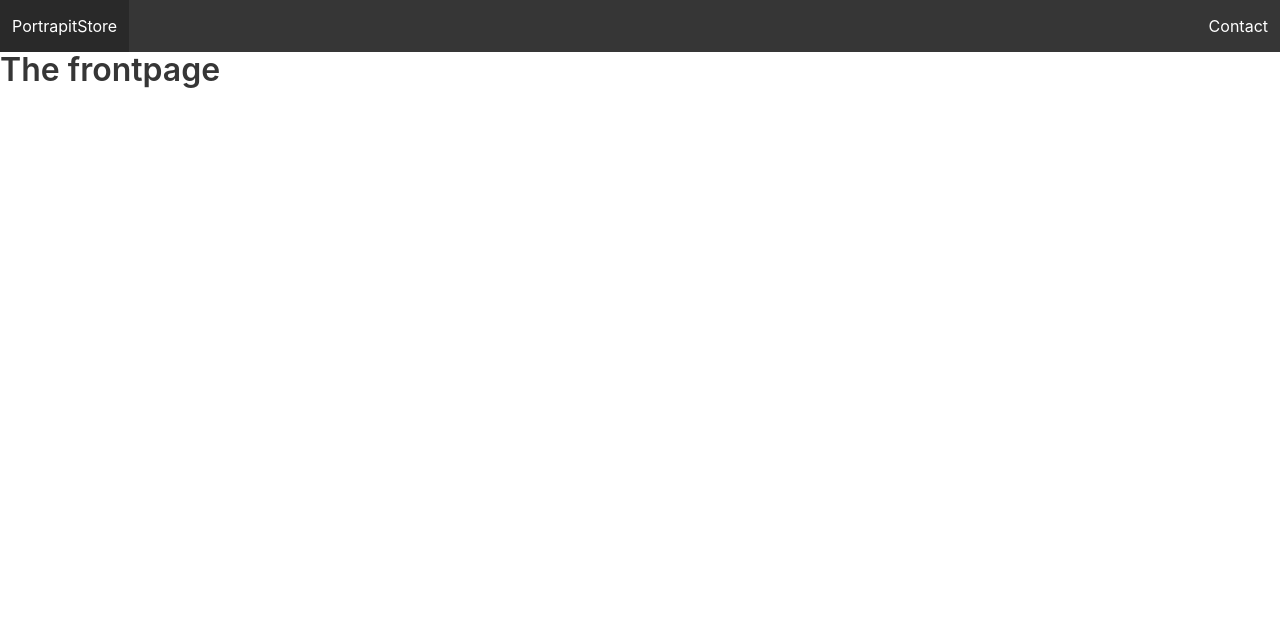
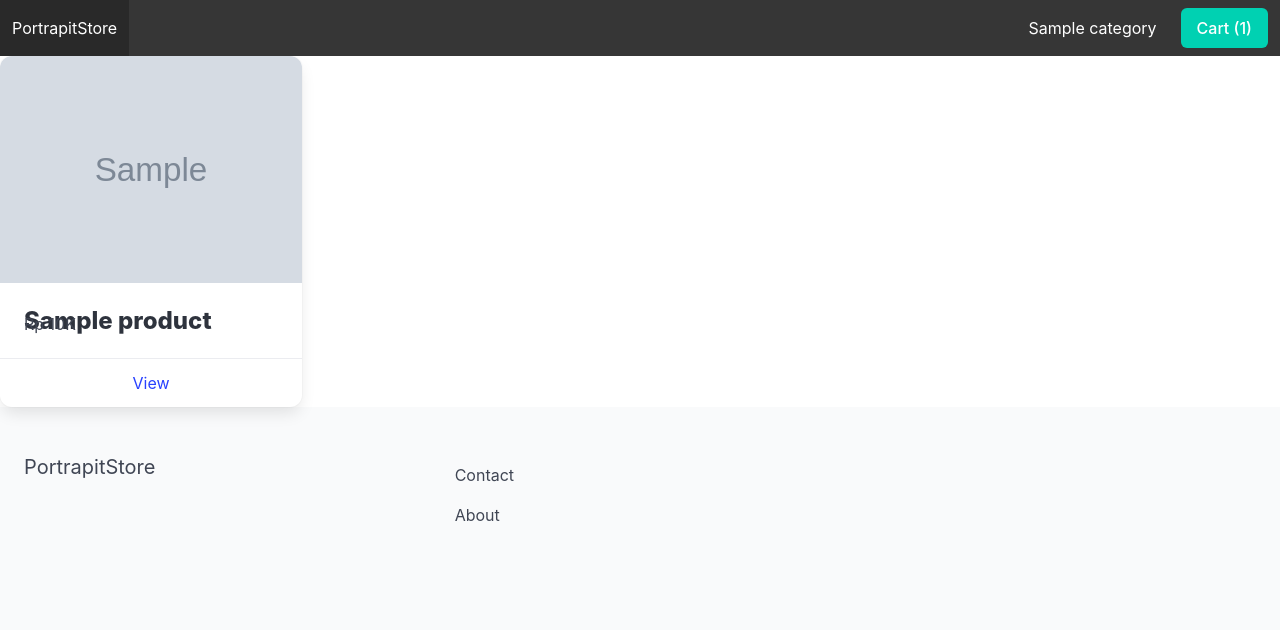
Before and after one commit to Michkail/portrapit-store, a Django app: template apps/core/templates/frontpage.html in a window 1280 px wide. Shown: the top 630 px of the page. Run offline with Django 3.2, Linux system fonts and the light colour scheme; the template is opened without the code that fills it: most values are stand-ins (such as "Sample title", 1, 10 or a date in 2020); grey boxes marked "Sample" are stand-in pictures; some libraries are stand-ins or nearby versions.

```diff
--- a/apps/core/templates/base.html
+++ b/apps/core/templates/base.html
@@ -1,18 +1,21 @@
+{% load static %}
 <!DOCTYPE html>
 <html>
   <head>
     <meta charset="utf-8">
     <meta name="viewport" content="width=device-width, initial-scale=1">
-        <title>PortrapitStore</title>
-        <link rel="stylesheet" href="https://cdn.jsdelivr.net/npm/bulma@0.9.0/css/bulma.min.css">
+    <link rel="shortcut icon" type="image/png" href="{% static 'favicon.ico' %}">
+    <title>{% block title %}{% endblock %}PortrapitStore</title>
+    <link rel="stylesheet" href="https://cdn.jsdelivr.net/npm/bulma@0.9.1/css/bulma.min.css">
+    <link rel="stylesheet" href="{% static 'css/bulma.css' %}">
+    <!-- <script defer src="https://use.fontawesome.com/releases/v5.14.0/js/all.js"></script> -->
   </head>
 
   <body>
     <nav class="navbar is-dark">
       <div class="navbar-brand">
         <a class="navbar-item" href="{% url 'frontpage' %}">PortrapitStore</a>
-
-                <a role="button" class="navbar-burger birger" aria-label="menu" aria-expanded="false" data-target="main-navbar">
+          <a role="button" class="navbar-burger burger" aria-label="menu" aria-expanded="false" data-target="main-navbar">
             <span aria-hidden="true"></span>
             <span aria-hidden="true"></span>
             <span aria-hidden="true"></span>
@@ -21,7 +24,12 @@
 
       <div id="main-navbar" class="navbar-menu">
         <div class="navbar-end">
-                    <a href="{% url 'contact' %}" class="navbar-item">Contact</a>
+          {% for category in menu_categories %}
+            <a href="{% url 'category_detail' category.slug %}" class="navbar-item">{{ category.title }}</a>
+          {% endfor %}
+          <div class="navbar-item" id="navbarapp">
+            <a href="{% url 'cart' %}" class="button is-primary">Cart ([[ numItems ]])</a>
+          </div>
         </div>
       </div>
     </nav>
@@ -30,5 +38,51 @@
       {% block content %}
       {% endblock %}
     </section>
+
+    <footer class="footer">
+    	<div class="columns">
+    		<div class="column is-4">
+    			<h2 class="subtitle">PortrapitStore</h2>
+    		</div>
+
+    		<div class="column is-8">
+          <a href="{% url 'contact' %}" class="navbar-item">Contact</a>
+          <a href="{% url 'about' %}" class="navbar-item">About</a>
+    		</div>
+    	</div>
+    </footer>
+
+    <script src="https://cdn.jsdelivr.net/npm/vue/dist/vue.js"></script>
+    <script src="https://unpkg.com/vuex@3.5.1/dist/vuex.js"></script>
+    <script>
+      var store = new Vuex.Store({
+        state: {
+          numItems: {{ cart.get_total_length }},
+          totalCost: {{ cart.get_total_cost }}
+        },
+        mutations: {
+          increment(state, quantity) {
+            state.numItems += quantity;
+          },
+          changeTotalCost(state, newCost) {
+            state.totalCost += newCost
+          }
+        }
+      });
+
+      var navbarapp = new Vue({
+        el: '#navbarapp',
+        delimiters: ['[[', ']]'],
+        store: store,
+        computed: {
+          numItems: function() {
+            return store.state.numItems
+          }
+        }
+      });
+    </script>
+
+    {% block scripts %}
+    {% endblock %}
   </body>
 </html>
--- a/apps/core/templates/contact.html
+++ b/apps/core/templates/contact.html
@@ -1,5 +1,5 @@
 {% extends 'base.html' %}
-
+{% block title %}Contact | {% endblock %}
 {% block content %}
     <h1 class="title">Contact</h1>
 
--- a/apps/core/templates/frontpage.html
+++ b/apps/core/templates/frontpage.html
@@ -1,5 +1,29 @@
 {% extends 'base.html' %}
 
 {% block content %}
-    <h1 class="title">The frontpage</h1>
+	<div class="columns is-multiline">
+		{% for product in products %}
+    	<div class="column is-3">
+				<div class="card">
+          <div class="card-image">
+            <figure class="image">
+              <img src="/media/{{ product.thumbnail }}">
+            </figure>
+          </div>
+					<div class="card-content">
+						<div class="media">
+							<div class="media-content">
+								<p class="title is-4">{{ product.title }}</p>
+								<p class="subtitle is-6">Rp {{ product.price }}K</p>
+							</div>
+						</div>
+					</div>
+
+					<footer class="card-footer">
+						<a href="{% url 'product_detail' product.category.slug product.slug %}" class="card-footer-item">View</a>
+					</footer>
+				</div>
+			</div>
+		{% endfor %}
+	</div>
 {% endblock %}
--- a/requirements.txt
+++ b/requirements.txt
@@ -1,6 +1,8 @@
 asgiref==3.2.10
 Django==3.1
+django-cors-headers==3.6.0
+gunicorn==20.0.4
 psycopg2==2.8.6
 pytz==2020.5
 sqlparse==0.4.1
-gunicorn==20.0.4
+whitenoise==5.2.0
```
Also changed, not shown: apps/core/views.py (+12 -2 lines), portrapitstore/settings.py (+23 -9 lines), portrapitstore/urls.py (+25 -2 lines). Lines whose indentation alone changed are shown as unchanged.
